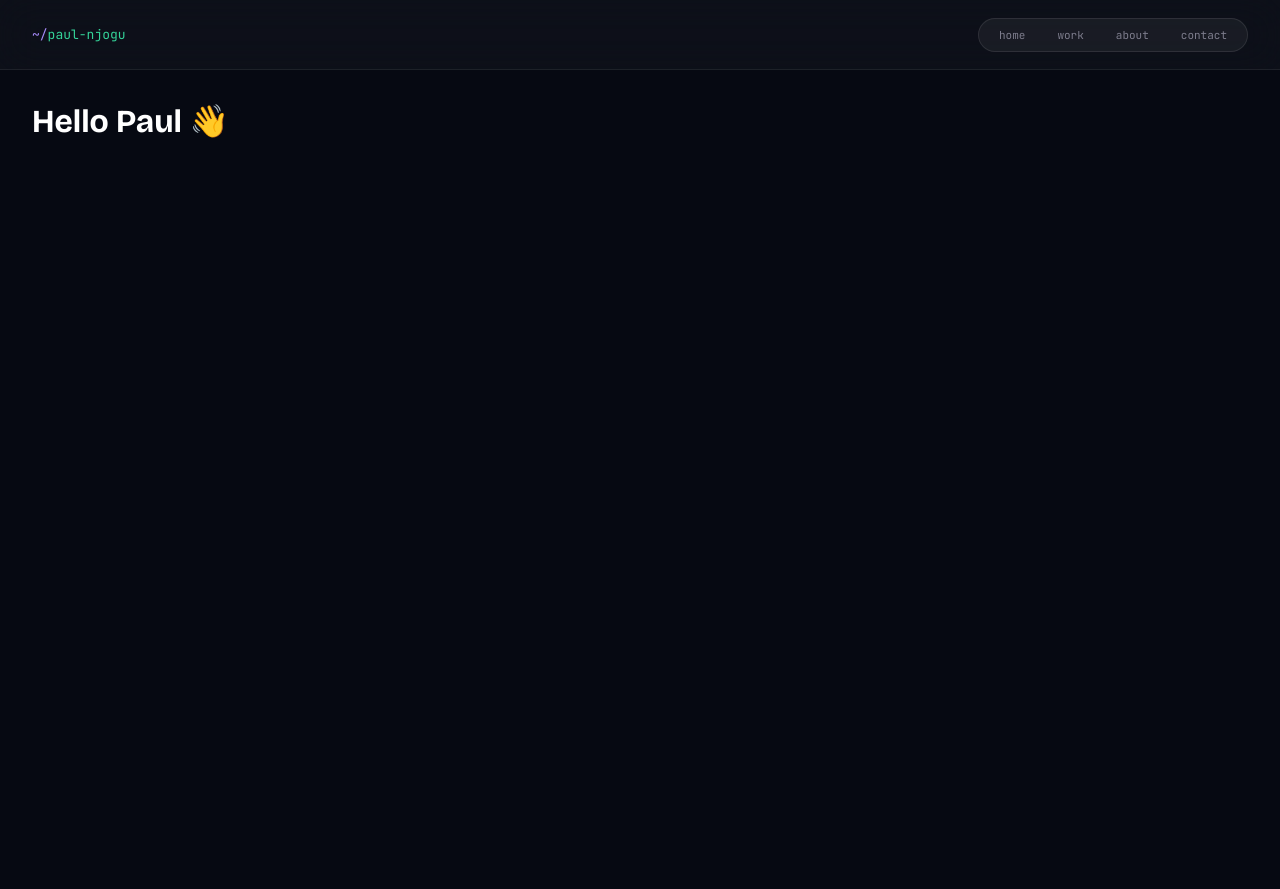
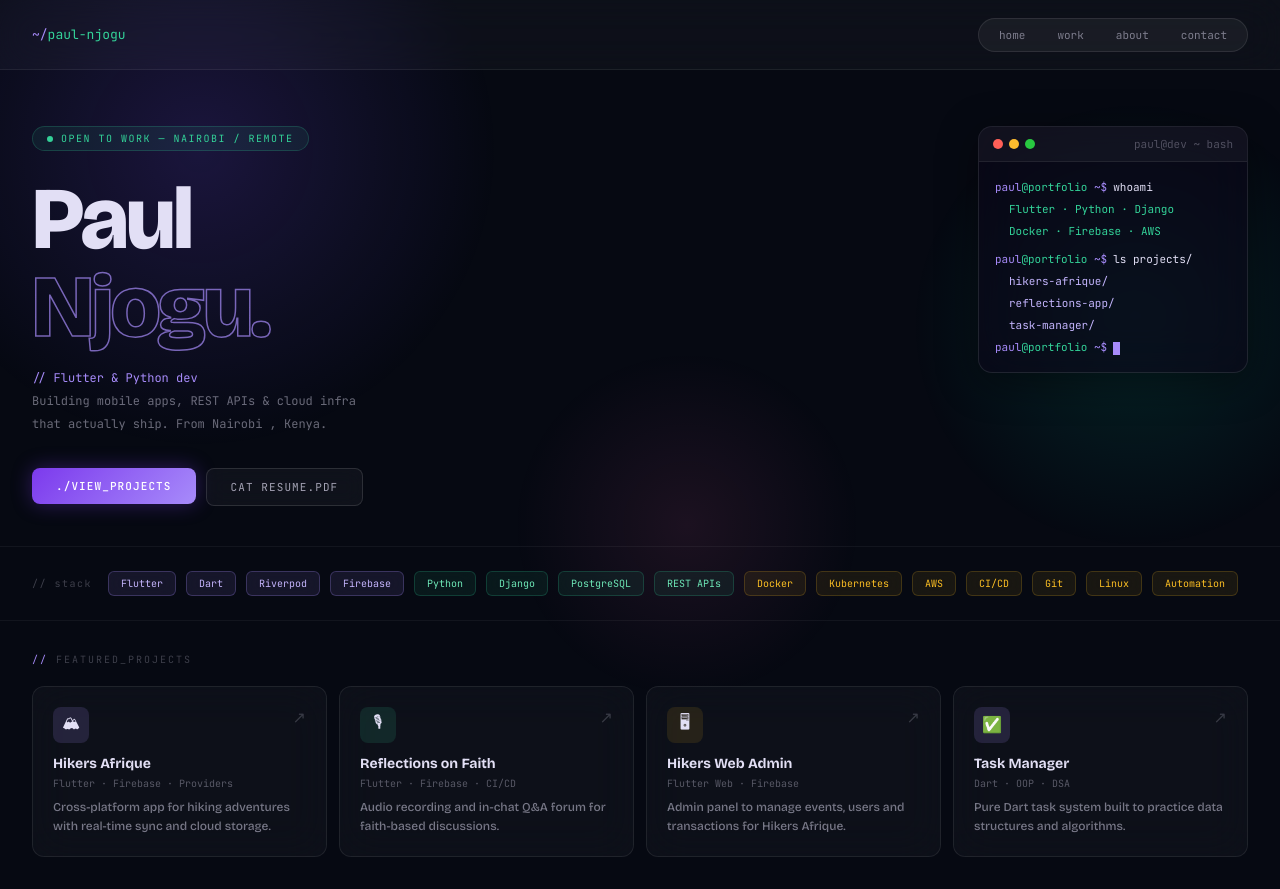
Before and after one commit to njogubless/Bless_portfolio, a React (Vite) app in the folder Bless_portfolio/frontend/: page / in a window 1280 px wide. Before the commit the page ends 800 px from the top, so only its background shows below. Built offline with nearby package versions, Linux system fonts and the light colour scheme.

Commit message:
the root of the project coordination

```diff
--- a/Bless_portfolio/frontend/src/App.jsx
+++ b/Bless_portfolio/frontend/src/App.jsx
@@ -1,10 +1,23 @@
-import Navbar from './components/Navbar'   // ← importing your component
+import React, { useState } from 'react'
+import Background from './components/Background'
+import Navbar from './components/Navbar'
+import Hero from './components/Hero'
+import Skills from './components/Skills'
+import Projects from './components/Projects'
 
 function App() {
+  // 1. Create the state to hold the selected skill
+  const [activeFilter, setActiveFilter] = useState(null);
+
   return (
-    <div>
+    <div style={{ position: 'relative', minHeight: '100vh', scrollBehavior: 'smooth' }}>
+      <Background />
       <Navbar />
-      <h1 style={{ color: 'white', padding: '2rem' }}>Hello Paul 👋</h1>
+      <Hero />
+      {/* 2. Pass the state and the setter function to Skills */}
+      <Skills activeFilter={activeFilter} setActiveFilter={setActiveFilter} />
+      {/* 3. Pass the filter value to Projects */}
+      <Projects activeFilter={activeFilter} />
     </div>
   )
 }
```
